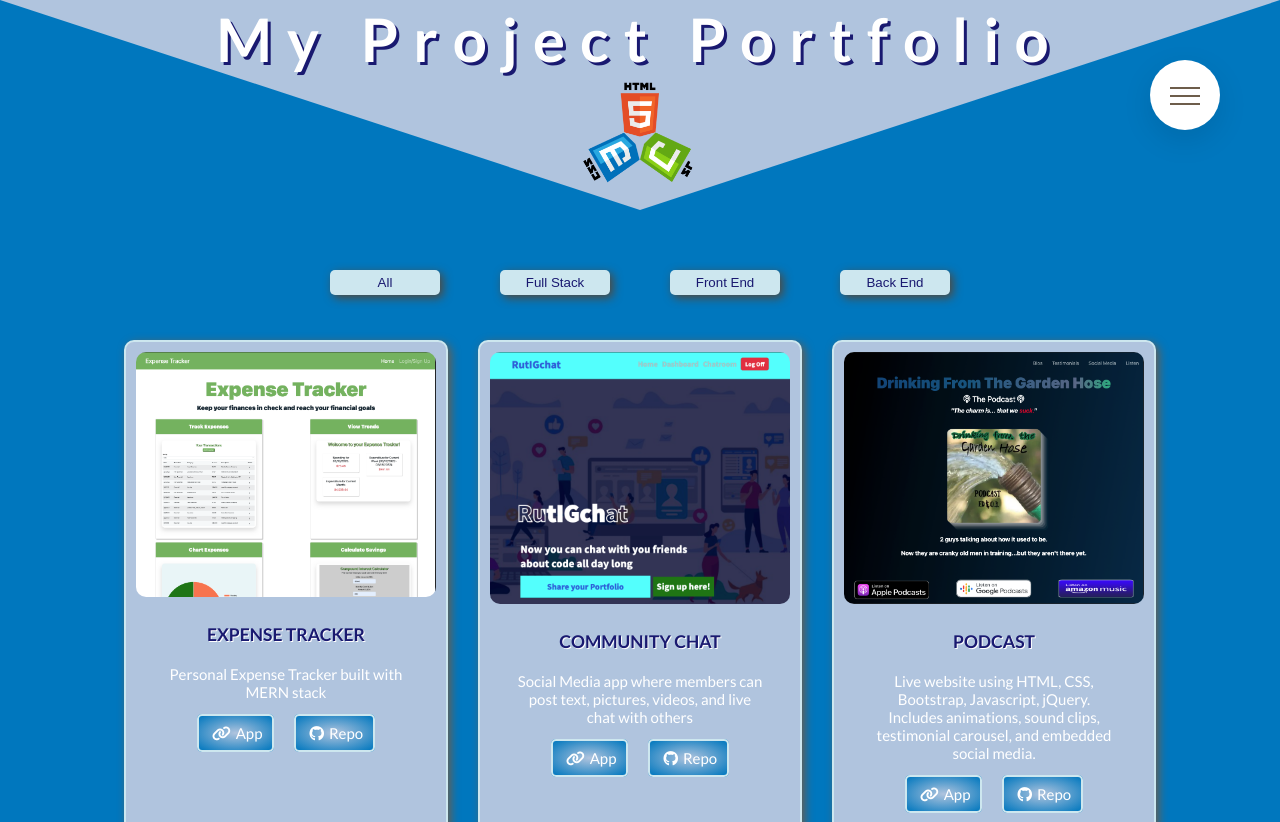
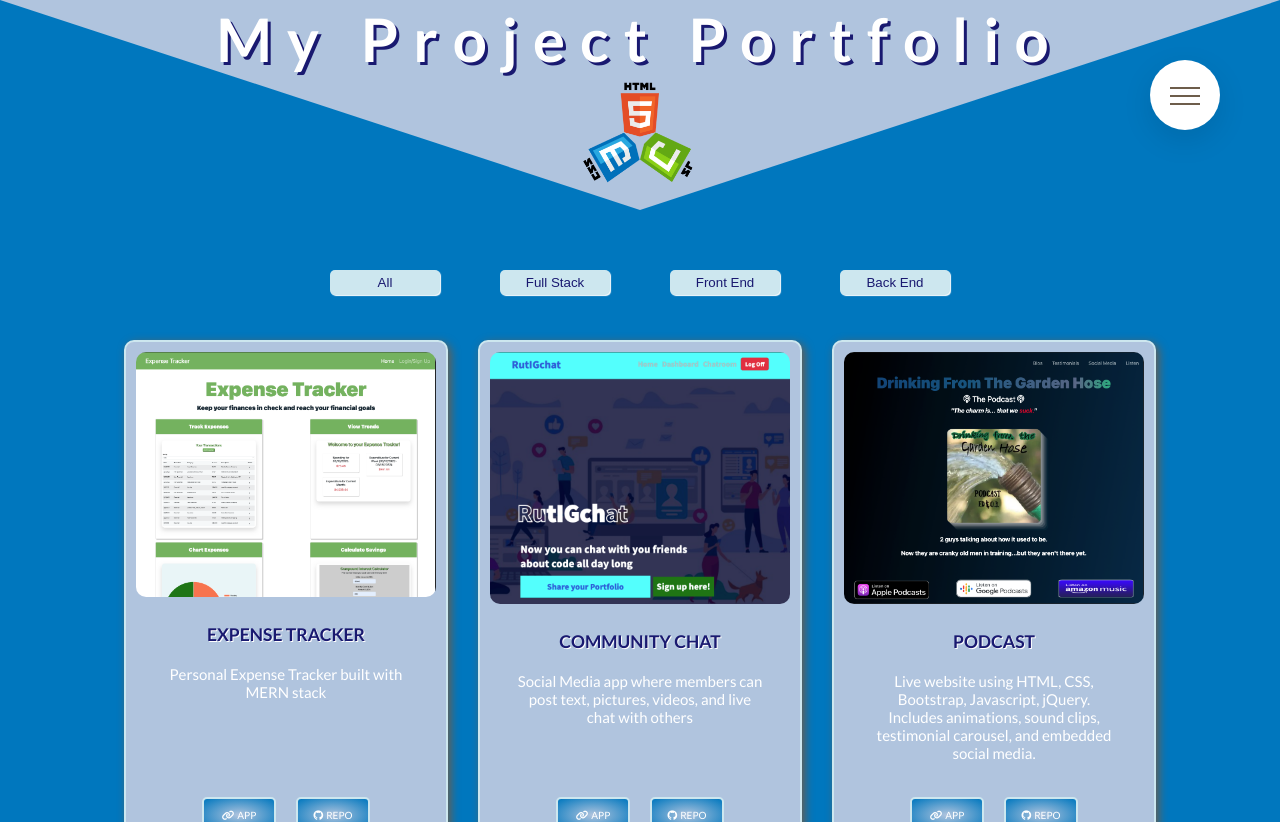
Before and after one commit to BillStephens2022/my_portfolio, a React (Create React App) app: page /portfolio in a window 1280 px wide. Shown: the top 822 px of the page. Built offline with nearby package versions, Linux system fonts and the light colour scheme.

Commit message:
additional styling to project card and portfolio page buttons

```diff
--- a/src/components/ProjectCard.js
+++ b/src/components/ProjectCard.js
@@ -16,11 +16,13 @@ function ProjectCard({ project }) {
       <div className="projects__card-body">
         <h5 className="projects__card-body--title">{project.title}</h5>
         <p className="projects__card-body--text">{project.desc}</p>
-        <div className="projects__card-body--footer">
+
+      </div>
+      <div className="projects__card-footer">
         {project.deployedUrl !== "N/A" ? (
           <a
             href={project.deployedUrl}
-            className="projects__card-body--footer--link"
+            className="projects__card-footer--link"
           >
             <i className="fas fa-link"></i>
             App
@@ -29,14 +31,12 @@ function ProjectCard({ project }) {
 
         <a
           href={project.gitHubRepoUrl}
-          className="projects__card-body--footer--link"
+          className="projects__card-footer--link"
         >
           <i className="fab fa-github"></i>
           Repo
         </a>
       </div>
-      </div>
-
     </div>
   );
 }
--- a/src/css/style.css
+++ b/src/css/style.css
@@ -319,7 +319,10 @@ html {
       color: midnightblue;
       border: none;
       border-radius: .5rem;
-      box-shadow: 3px 3px 1rem #54483A; }
+      box-shadow: 1px 1px 1px #fff; }
+      .portfolio__buttons--btn:hover {
+        transform: translateY(2px) scale(1.1);
+        box-shadow: 2px 2px 1px #fff; }
 
 .projects {
   width: 100vw;
@@ -331,7 +334,6 @@ html {
 .projects__card {
   display: flex;
   flex-direction: column;
-  justify-content: stretch;
   width: 30rem;
   margin: 1.5rem;
   padding: 1rem;
@@ -343,6 +345,9 @@ html {
   font-family: "Lato", non-serif;
   animation: slideUp 1s ease-in-out;
   transition: all .8s ease; }
+  .projects__card:hover {
+    transform: translateY(-3px) scale(1.05);
+    box-shadow: 0.2rem 0.2rem 0.5rem #fff; }
   .projects__card--image-photo {
     width: 100%;
     object-fit: contain;
@@ -352,7 +357,8 @@ html {
     background-color: lightsteelblue;
     font-size: 1.5rem;
     display: flex;
-    flex-direction: column; }
+    flex-direction: column;
+    flex-grow: 1; }
     .projects__card-body--title {
       font-size: 1.75rem;
       padding: 1rem;
@@ -361,33 +367,32 @@ html {
       text-shadow: 1px 1px white; }
     .projects__card-body--text {
       padding: 1rem; }
-    .projects__card-body--footer {
-      margin-top: 1rem;
+  .projects__card-footer {
+    margin-top: auto;
     color: #fff;
-      justify-self: end; }
-      .projects__card-body--footer--link {
+    padding-bottom: 2rem; }
+    .projects__card-footer--link {
+      display: inline-block;
+      width: 5rem;
       margin: 1rem;
       border: 2px #cde7ef solid;
-        padding: 0.8rem;
+      padding: 1rem;
       padding-right: 1rem;
       border-radius: 5px;
       transition: .2s;
       background-image: radial-gradient(lightsteelblue, #0077be); }
-        .projects__card-body--footer--link:link {
+      .projects__card-footer--link:link {
+        color: #fff;
+        text-decoration: none;
+        text-transform: uppercase; }
+      .projects__card-footer--link:visited {
         color: #fff; }
-        .projects__card-body--footer--link:visited {
-          color: #fff; }
-        .projects__card-body--footer--link:hover {
-          transform: translateY(10px); }
-  .projects__card:hover {
-    transform: translateY(-3px) scale(1.05);
-    box-shadow: 1rem 1rem 1rem #fff; }
+      .projects__card-footer--link:hover {
+        transform: translateY(2px);
+        box-shadow: 2px 2px 10px #fff; }
 
-a {
-  text-decoration: none; }
-
-i {
-  margin: 0.5rem; }
+.fas, .fab {
+  margin-right: 3px; }
 
 .footer {
   height: 7vh;
--- a/src/sass/_portfolio.scss
+++ b/src/sass/_portfolio.scss
@@ -44,7 +44,11 @@
       color: $color-blue-dark;
       border: none;
       border-radius: .5rem;
-        box-shadow: 3px 3px 1rem $color-grey-dark-1;
+      box-shadow: 1px 1px 1px $color-white;
+      &:hover {
+        transform: translateY(2px) scale(1.1);
+        box-shadow: 2px 2px 1px $color-white;
+      }
     }
   }
 }
--- a/src/sass/_project-card.scss
+++ b/src/sass/_project-card.scss
@@ -1,7 +1,6 @@
 .projects__card {
     display: flex;
     flex-direction: column;
-    justify-content: stretch;
     width: 30rem;
     margin: 1.5rem;
     padding: 1rem;
@@ -13,6 +12,11 @@
     font-family: "Lato", non-serif;
     animation: slideUp 1s ease-in-out;
     transition: all .8s ease;
+
+    &:hover {
+      transform: translateY(-3px) scale(1.05);
+      box-shadow: .2rem .2rem .5rem $color-white;
+    }
 
     &--image-photo {
       width: 100%;
@@ -26,9 +30,7 @@
       font-size: 1.5rem;
       display: flex;
       flex-direction: column;
-
-
-
+      flex-grow: 1;
 
       &--title {
         font-size: 1.75rem;
@@ -37,20 +39,23 @@
         color: midnightblue;
         text-shadow: 1px 1px white;
       }
+
       &--text {
+        padding: 1rem;
+      }
+    }
 
-        padding: 1rem;
-
-      }
-      &--footer {
-        margin-top: 1rem;
+    &-footer {
+      margin-top: auto;
       color: $color-white;
-        justify-self: end;
+      padding-bottom: 2rem;
 
       &--link {
+        display: inline-block;
+        width: 5rem;
         margin: 1rem;
         border: 2px $color-blue-light-1 solid;
-          padding: 0.8rem;
+        padding: 1rem;
         padding-right: 1rem;
         border-radius: 5px;
         transition: .2s;
@@ -58,6 +63,8 @@
 
         &:link {
           color: $color-white;
+          text-decoration: none;
+          text-transform: uppercase;
         }
 
         &:visited {
@@ -65,25 +72,13 @@
         }
 
         &:hover {
-            transform: translateY(10px);
+          transform: translateY(2px);
+          box-shadow: 2px 2px 10px $color-white;
+        }
       }
     }
   }
 
+.fas, .fab {
+  margin-right: 3px;
 }
-
-   &:hover {
-    transform: translateY(-3px) scale(1.05);
-    box-shadow: 1rem 1rem 1rem $color-white;
-
-   }
-
-}
-
-a {
-  text-decoration: none;
-}
-
-i {
- margin: 0.5rem;
-}
```
Lines whose indentation alone changed are shown as unchanged.
